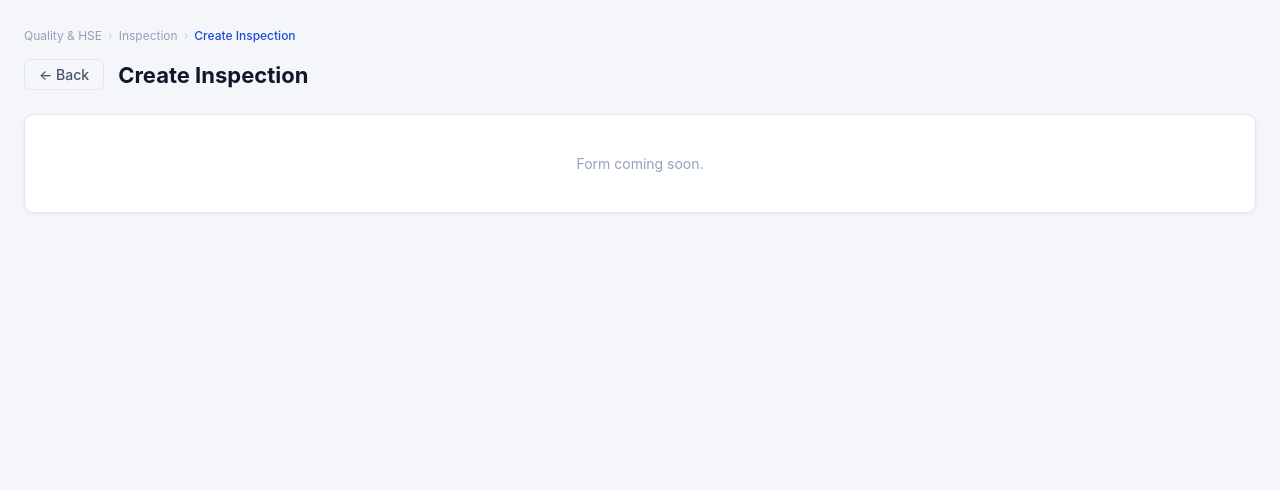
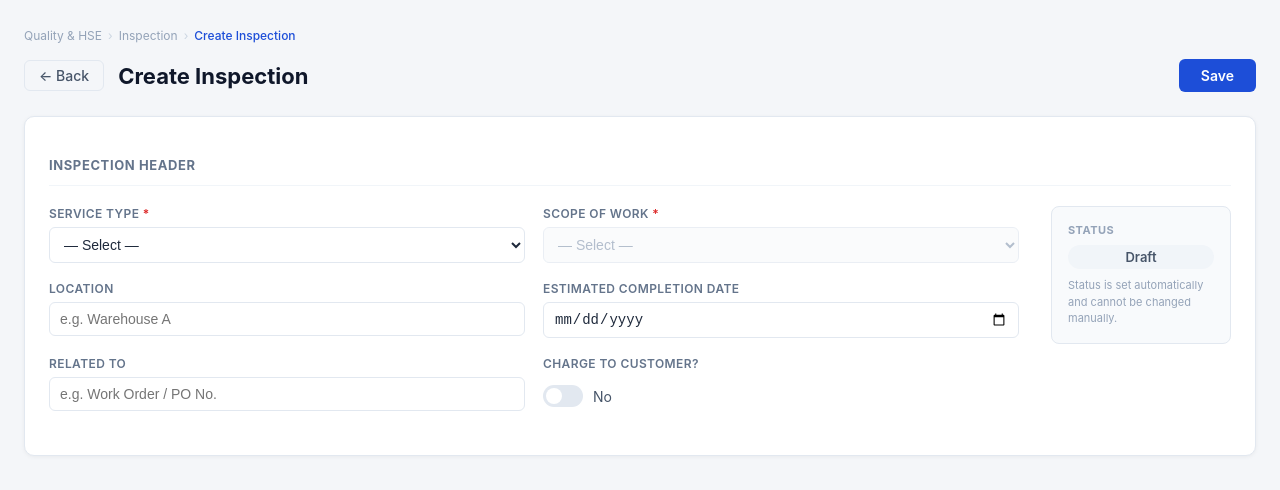
Before and after one commit to salmann17/Inspection-Management-System, a Vue app in the folder frontend/: page /inspections/create in a window 1280 px wide. Shown: the top 490 px of the page. Built offline with nearby package versions, Linux system fonts and the light colour scheme.

Commit message:
frontend: implement create inspection header

```diff
--- a/frontend/src/pages/CreateInspection.vue
+++ b/frontend/src/pages/CreateInspection.vue
@@ -9,23 +9,378 @@
       <span class="active">Create Inspection</span>
     </nav>
 
-    <!-- Header -->
+    <!-- Page header -->
     <div class="page-header">
       <div class="header-left">
         <button class="btn-back" @click="$router.push('/inspections')">← Back</button>
         <h1 class="page-title">Create Inspection</h1>
       </div>
+      <button class="btn-primary">Save</button>
     </div>
 
-    <!-- Content placeholder -->
+    <!-- Main card -->
     <div class="card">
-      <p class="placeholder">Form coming soon.</p>
+      <!-- Card section title -->
+      <div class="section-title">Inspection Header</div>
+
+      <div class="form-layout">
+        <!-- LEFT: main fields -->
+        <div class="form-fields">
+          <!-- Row 1 -->
+          <div class="form-row">
+            <div class="field">
+              <label>Service Type <span class="req">*</span></label>
+              <select v-model="form.service_type" @change="onServiceTypeChange">
+                <option value="">— Select —</option>
+                <option value="NEW_ARRIVAL">New Arrival</option>
+                <option value="MAINTENANCE">Maintenance</option>
+                <option value="ON_SPOT">On Spot</option>
+              </select>
+            </div>
+
+            <div class="field">
+              <label>Scope of Work <span class="req">*</span></label>
+              <select v-model="form.scope_of_work" :disabled="!form.service_type" @change="onScopeChange">
+                <option value="">— Select —</option>
+                <option v-for="s in filteredScopes" :key="s.code" :value="s.code">
+                  {{ s.name }}
+                </option>
+              </select>
+            </div>
+          </div>
+
+          <!-- Scope Included tags -->
+          <div class="field" v-if="scopeItems.length > 0">
+            <label>Scope Included</label>
+            <div class="tag-list">
+              <span v-for="tag in scopeItems" :key="tag" class="tag">{{ tag }}</span>
+            </div>
+          </div>
+
+          <!-- Row 2 -->
+          <div class="form-row">
+            <div class="field">
+              <label>Location</label>
+              <input v-model="form.location" type="text" placeholder="e.g. Warehouse A" />
+            </div>
+
+            <div class="field">
+              <label>Estimated Completion Date</label>
+              <input v-model="form.estimated_completion_date" type="date" />
+            </div>
+          </div>
+
+          <!-- Row 3 -->
+          <div class="form-row">
+            <div class="field">
+              <label>Related To</label>
+              <input v-model="form.related_to" type="text" placeholder="e.g. Work Order / PO No." />
+            </div>
+
+            <div class="field">
+              <label>Charge to Customer?</label>
+              <div class="toggle-row">
+                <label class="toggle">
+                  <input type="checkbox" v-model="form.charge_to_customer" />
+                  <span class="slider" />
+                </label>
+                <span class="toggle-label">{{ form.charge_to_customer ? 'Yes' : 'No' }}</span>
+              </div>
+            </div>
+          </div>
+
+          <!-- Customer name (conditional) -->
+          <div class="form-row" v-if="form.charge_to_customer">
+            <div class="field">
+              <label>Customer Name <span class="req">*</span></label>
+              <input v-model="form.customer_name" type="text" placeholder="Customer / Company Name" />
+            </div>
+          </div>
+        </div>
+
+        <!-- RIGHT: status panel -->
+        <div class="status-panel">
+          <div class="status-label">Status</div>
+          <div class="status-badge draft">Draft</div>
+          <p class="status-hint">Status is set automatically and cannot be changed manually.</p>
+        </div>
+      </div>
     </div>
   </div>
 </template>
 
 <script setup>
+import { ref, computed } from 'vue'
+
+const form = ref({
+  service_type:               '',
+  scope_of_work:              '',
+  location:                   '',
+  estimated_completion_date:  '',
+  related_to:                 '',
+  charge_to_customer:         false,
+  customer_name:              '',
+})
+
+// Static scope data (will come from API later)
+const allScopes = [
+  { code: 'SOW-NA-001', name: 'Inbound Quality Inspection',    parent: 'NEW_ARRIVAL' },
+  { code: 'SOW-NA-002', name: 'Documentation Verification',    parent: 'NEW_ARRIVAL' },
+  { code: 'SOW-NA-003', name: 'Packaging Integrity Check',     parent: 'NEW_ARRIVAL' },
+  { code: 'SOW-NA-004', name: 'Quantity Verification',         parent: 'NEW_ARRIVAL' },
+  { code: 'SOW-MT-001', name: 'Preventive Maintenance Check',  parent: 'MAINTENANCE'  },
+  { code: 'SOW-MT-002', name: 'Corrective Repair Inspection',  parent: 'MAINTENANCE'  },
+  { code: 'SOW-MT-003', name: 'Calibration Verification',      parent: 'MAINTENANCE'  },
+  { code: 'SOW-OS-001', name: 'Visual Spot Check',             parent: 'ON_SPOT'      },
+  { code: 'SOW-OS-002', name: 'Functional Spot Test',          parent: 'ON_SPOT'      },
+  { code: 'SOW-OS-003', name: 'Safety Compliance Check',       parent: 'ON_SPOT'      },
+]
+
+// Predefined scope items per scope code
+const scopeItemMap = {
+  'SOW-NA-001': ['Visual Thread', 'Visual Body', 'Full Length Drift', 'End Protectors Check'],
+  'SOW-NA-002': ['Mill Certificate', 'Packing List', 'Purchase Order Match'],
+  'SOW-NA-003': ['Outer Packaging', 'Inner Wrapping', 'Seal Integrity'],
+  'SOW-NA-004': ['Physical Count', 'Tag Verification', 'Weight Measurement'],
+  'SOW-MT-001': ['Lubrication Check', 'Torque Verification', 'Wear Measurement'],
+  'SOW-MT-002': ['Crack Detection', 'Dimensional Check', 'Surface Condition'],
+  'SOW-MT-003': ['Pressure Gauge', 'Temperature Sensor', 'Flow Meter'],
+  'SOW-OS-001': ['Visual Thread', 'Visual Body', 'Coating Condition'],
+  'SOW-OS-002': ['Valve Operation', 'Actuator Test', 'Leak Test'],
+  'SOW-OS-003': ['Grounding Check', 'Labeling', 'Fire Safety Compliance'],
+}
+
+const filteredScopes = computed(() =>
+  allScopes.filter((s) => s.parent === form.value.service_type),
+)
+
+const scopeItems = computed(() =>
+  scopeItemMap[form.value.scope_of_work] ?? [],
+)
+
+function onServiceTypeChange() {
+  form.value.scope_of_work = ''
+}
+
+function onScopeChange() {
+  // scope items update reactively via computed
+}
 </script>
+
+<style scoped>
+.page {
+  max-width: 1280px;
+  margin: 0 auto;
+  padding: 28px 24px;
+}
+
+/* Breadcrumb */
+.breadcrumb {
+  display: flex;
+  align-items: center;
+  gap: 6px;
+  font-size: 12px;
+  color: #94a3b8;
+  margin-bottom: 16px;
+}
+.breadcrumb .sep  { color: #cbd5e1; }
+.breadcrumb .active { color: #1d4ed8; font-weight: 500; }
+
+/* Page header */
+.page-header {
+  display: flex;
+  align-items: center;
+  justify-content: space-between;
+  margin-bottom: 24px;
+}
+.header-left {
+  display: flex;
+  align-items: center;
+  gap: 14px;
+}
+.page-title {
+  font-size: 22px;
+  font-weight: 700;
+  color: #0f172a;
+}
+.btn-back {
+  background: none;
+  border: 1px solid #e2e8f0;
+  border-radius: 6px;
+  padding: 6px 14px;
+  color: #475569;
+  font-weight: 500;
+  transition: border-color 0.15s, color 0.15s;
+}
+.btn-back:hover { border-color: #1d4ed8; color: #1d4ed8; }
+
+.btn-primary {
+  background: #1d4ed8;
+  color: #fff;
+  border: none;
+  border-radius: 6px;
+  padding: 8px 22px;
+  font-weight: 600;
+  transition: background 0.15s;
+}
+.btn-primary:hover { background: #1e40af; }
+
+/* Card */
+.card {
+  background: #fff;
+  border-radius: 10px;
+  border: 1px solid #e2e8f0;
+  box-shadow: 0 1px 4px rgba(0, 0, 0, 0.05);
+  padding: 24px;
+}
+
+.section-title {
+  font-size: 13px;
+  font-weight: 700;
+  text-transform: uppercase;
+  letter-spacing: 0.6px;
+  color: #64748b;
+  padding-bottom: 12px;
+  border-bottom: 1px solid #f1f5f9;
+  margin-bottom: 20px;
+}
+
+/* Form layout: left fields + right status panel */
+.form-layout {
+  display: flex;
+  gap: 32px;
+  align-items: flex-start;
+}
+.form-fields {
+  flex: 1;
+  display: flex;
+  flex-direction: column;
+  gap: 18px;
+}
+.form-row {
+  display: grid;
+  grid-template-columns: 1fr 1fr;
+  gap: 18px;
+}
+
+/* Field */
+.field {
+  display: flex;
+  flex-direction: column;
+  gap: 6px;
+}
+.field label {
+  font-size: 12px;
+  font-weight: 600;
+  color: #64748b;
+  text-transform: uppercase;
+  letter-spacing: 0.4px;
+}
+.req { color: #dc2626; }
+
+.field input,
+.field select {
+  border: 1px solid #e2e8f0;
+  border-radius: 6px;
+  padding: 8px 10px;
+  font-size: 14px;
+  color: #1e293b;
+  background: #fff;
+  outline: none;
+  transition: border-color 0.15s;
+}
+.field input:focus,
+.field select:focus { border-color: #1d4ed8; }
+.field select:disabled { background: #f8fafc; color: #94a3b8; cursor: not-allowed; }
+
+/* Scope tags */
+.tag-list {
+  display: flex;
+  flex-wrap: wrap;
+  gap: 6px;
+}
+.tag {
+  background: #dbeafe;
+  color: #1d4ed8;
+  padding: 3px 10px;
+  border-radius: 12px;
+  font-size: 12px;
+  font-weight: 500;
+}
+
+/* Toggle */
+.toggle-row {
+  display: flex;
+  align-items: center;
+  gap: 10px;
+  height: 38px;
+}
+.toggle {
+  position: relative;
+  display: inline-block;
+  width: 40px;
+  height: 22px;
+}
+.toggle input { opacity: 0; width: 0; height: 0; }
+.slider {
+  position: absolute;
+  inset: 0;
+  background: #e2e8f0;
+  border-radius: 22px;
+  cursor: pointer;
+  transition: background 0.2s;
+}
+.slider::before {
+  content: '';
+  position: absolute;
+  width: 16px;
+  height: 16px;
+  left: 3px;
+  bottom: 3px;
+  background: #fff;
+  border-radius: 50%;
+  transition: transform 0.2s;
+}
+.toggle input:checked + .slider { background: #1d4ed8; }
+.toggle input:checked + .slider::before { transform: translateX(18px); }
+.toggle-label { font-size: 14px; color: #475569; }
+
+/* Status panel */
+.status-panel {
+  width: 180px;
+  flex-shrink: 0;
+  background: #f8fafc;
+  border: 1px solid #e2e8f0;
+  border-radius: 8px;
+  padding: 16px;
+  display: flex;
+  flex-direction: column;
+  gap: 8px;
+}
+.status-label {
+  font-size: 11px;
+  font-weight: 700;
+  text-transform: uppercase;
+  letter-spacing: 0.5px;
+  color: #94a3b8;
+}
+.status-badge.draft {
+  display: inline-block;
+  background: #f1f5f9;
+  color: #475569;
+  border-radius: 12px;
+  padding: 4px 14px;
+  font-size: 13px;
+  font-weight: 600;
+  text-align: center;
+}
+.status-hint {
+  font-size: 11px;
+  color: #94a3b8;
+  line-height: 1.5;
+}
+</style>
+
 
 <style scoped>
 .page {
```
